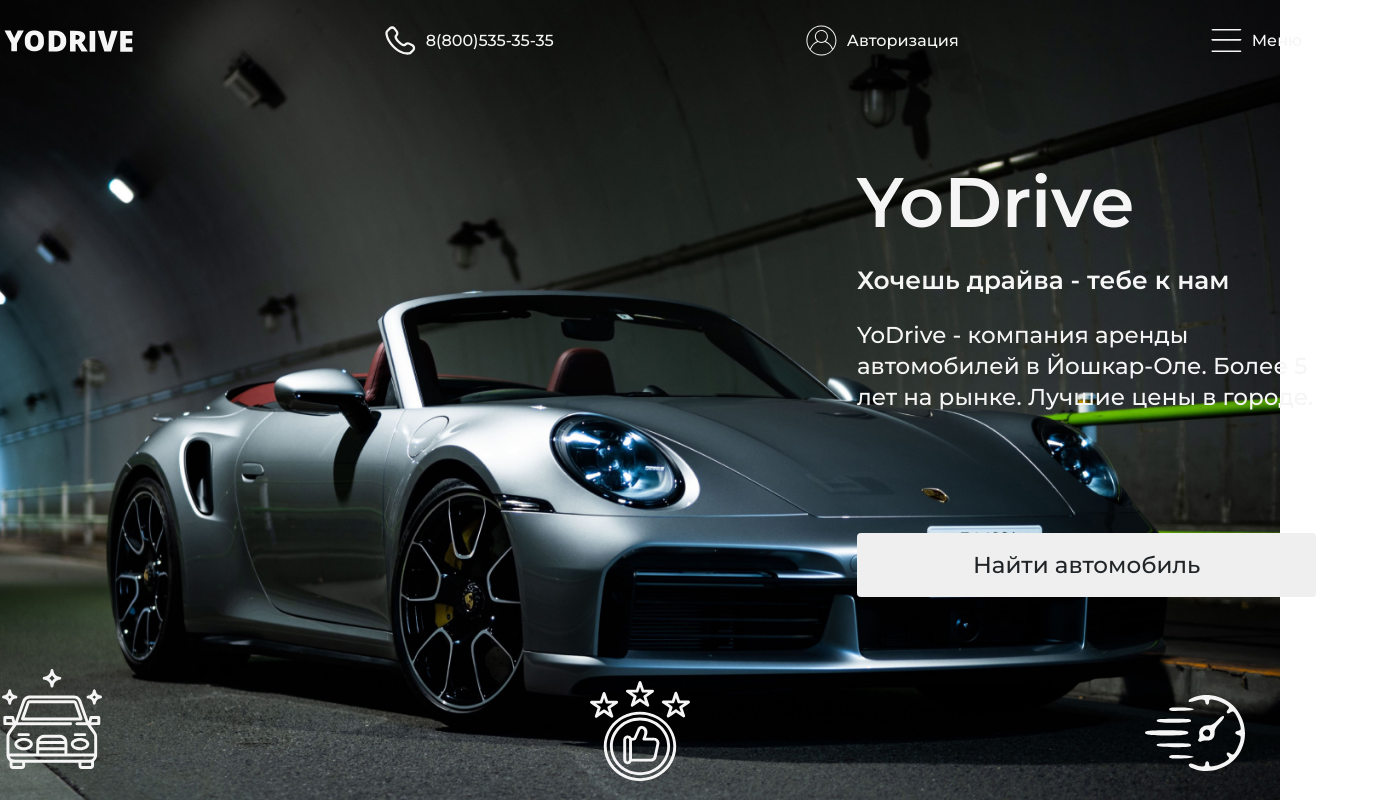
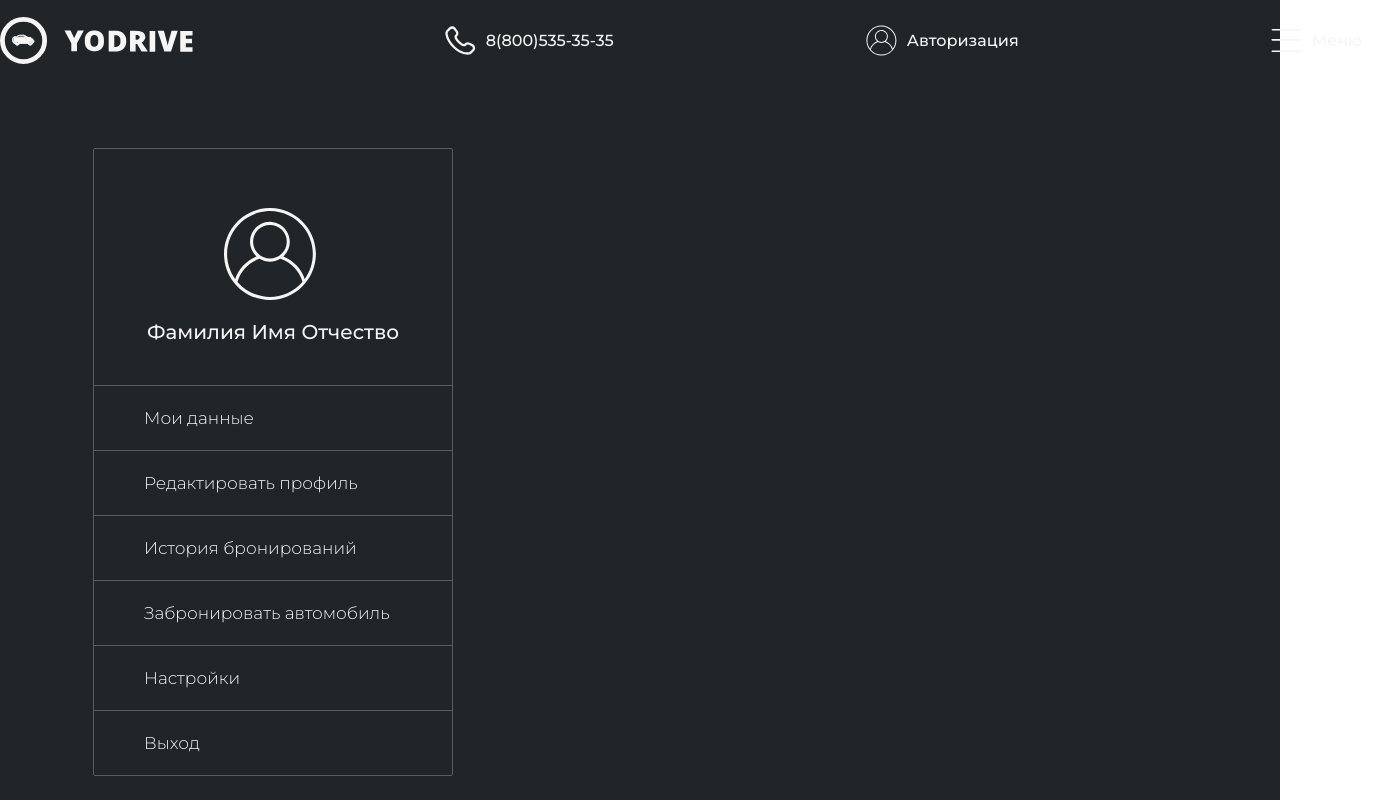
Before and after one commit to YoDrive/Course_Work, a React (Create React App) app in the folder YoCars/yo_cars_client/: page /PrivateOffice in a window 1280 px wide. Shown: the top 800 px of the page, 1400 px wide, since content can reach past the window. Built offline with nearby package versions, Linux system fonts and the light colour scheme; a web font is replaced by a local one.

Commit message:
pravki new
сделал личный кабинет, сделал пункт меню в лк, нужно поправить заголовок подвинуть его и меню переделать на радиобаттоне, пока просто баттоны

```diff
--- a/YoCars/yo_cars_client/package.json
+++ b/YoCars/yo_cars_client/package.json
@@ -13,6 +13,7 @@
     "axios": "^1.5.0",
     "react": "^18.2.0",
     "react-dom": "^18.2.0",
+    "react-router-dom": "^6.16.0",
     "react-scripts": "5.0.1",
     "typescript": "^4.9.5",
     "web-vitals": "^2.1.4"
@@ -40,5 +41,8 @@
       "last 1 firefox version",
       "last 1 safari version"
     ]
+  },
+  "devDependencies": {
+    "@types/react-router-dom": "^5.3.3"
   }
 }
--- a/YoCars/yo_cars_client/src/App.tsx
+++ b/YoCars/yo_cars_client/src/App.tsx
@@ -1,10 +1,18 @@
+import React from 'react'
 import './App.css';
 import HomePage from "./components/homePage/homePage";
+import PrivateOffice from './components/privateOffice/privateOffice';
+import {BrowserRouter, Routes,Route} from "react-router-dom";
 
 function App() {
   return (
     <div className="App">
-        <HomePage />
+      <BrowserRouter>
+        <Routes>
+        <Route  path="/" element={<HomePage/>} />
+        <Route  path="/PrivateOffice" element={<PrivateOffice/>} />
+        </Routes>
+        </BrowserRouter>
     </div>
   );
 }
--- /dev/null
+++ b/YoCars/yo_cars_client/src/components/privateOffice/office/office.module.css
@@ -0,0 +1,59 @@
+.content {
+    display: flex;
+    flex-direction: row;
+    align-items: center;
+    height: 743px;
+    -webkit-background-size: cover;
+    -moz-background-size: cover;
+    -o-background-size: cover;
+    background-size: cover;
+}
+.menu{
+    width:360px;
+    height:628px;
+    display:flex;
+    flex-direction: column;
+    justify-content: flex-start;
+    margin: 20px 0 0 93px;
+    border: 1px solid;
+    border-color: #5A5C5E;
+    border-radius: 2px;
+}
+.menuHead{
+    height:238px;
+    display: flex;
+    flex-direction: column;
+}
+.headIcon{
+    width:92px;
+    padding-top:59px;
+    margin-left: 130px;
+}
+.headName{
+    font-family: Montserrat;
+    font-size: 20px;
+    font-weight: 500;
+    color: #f5f5f5;
+    padding-top: 20px;
+}
+.menuButtons{
+    display: flex;
+    flex-direction: column;
+}
+.menuButton{
+    height:65px;
+    width: 358px;
+    background-color: transparent;
+    font-family: Montserrat;
+    font-size:17px;
+    font-weight: 300;
+    color:#f5f5f5;
+    text-align: left;
+    padding-left: 50px;
+    border:none;
+    border-top: 1px solid;
+    border-color: #5A5C5E;
+}
+.menuButton:active{
+    background-color: #5A5C5E;
+}
--- /dev/null
+++ b/YoCars/yo_cars_client/src/components/privateOffice/office/office.tsx
@@ -0,0 +1,27 @@
+import React from 'react';
+import styles from './office.module.css';
+import User from '../../../assets/user.svg'
+
+export function Office() {
+
+    return (
+        <div className={styles.content}>
+            <div className={styles.menu}>
+                <div className={styles.menuHead}>
+                    <img className={styles.headIcon} src={User} alt=""></img>
+                    <p className={styles.headName}>Фамилия Имя Oтчество</p>
+                </div>
+                <div className={styles.menuButtons}>
+                    <button  className={styles.menuButton}>Мои данные</button>
+                    <button  className={styles.menuButton}>Редактировать профиль</button>
+                    <button  className={styles.menuButton}>История бронирований</button>
+                    <button  className={styles.menuButton}>Забронировать автомобиль</button>
+                    <button  className={styles.menuButton}>Настройки</button>
+                    <button  className={styles.menuButton}>Выход</button>
+                </div>
+            </div>
+        </div>
+    );
+}
+
+export default Office;
--- /dev/null
+++ b/YoCars/yo_cars_client/src/components/privateOffice/privateOffice.module.css
@@ -0,0 +1,3 @@
+.privateOfficeContainer {
+    text-align: center;
+}
--- /dev/null
+++ b/YoCars/yo_cars_client/src/components/privateOffice/privateOffice.tsx
@@ -0,0 +1,18 @@
+import React from 'react';
+import styles from "./privateOffice.module.css"
+import Footer from '../footer/footer';
+import Header from '../header/header'
+import Office from '../privateOffice/office/office'
+
+export function PrivateOffice() {
+
+    return (
+        <div className={styles.privateOfficeContainer}>
+            <Header/>
+            <Office/>
+            <Footer/>
+        </div>
+    );
+}
+
+export default PrivateOffice;
```
Also changed, not shown: YoCars/yo_cars_client/src/assets/user.svg (added), 1 other file (tests, documents, lock files or other folders).
